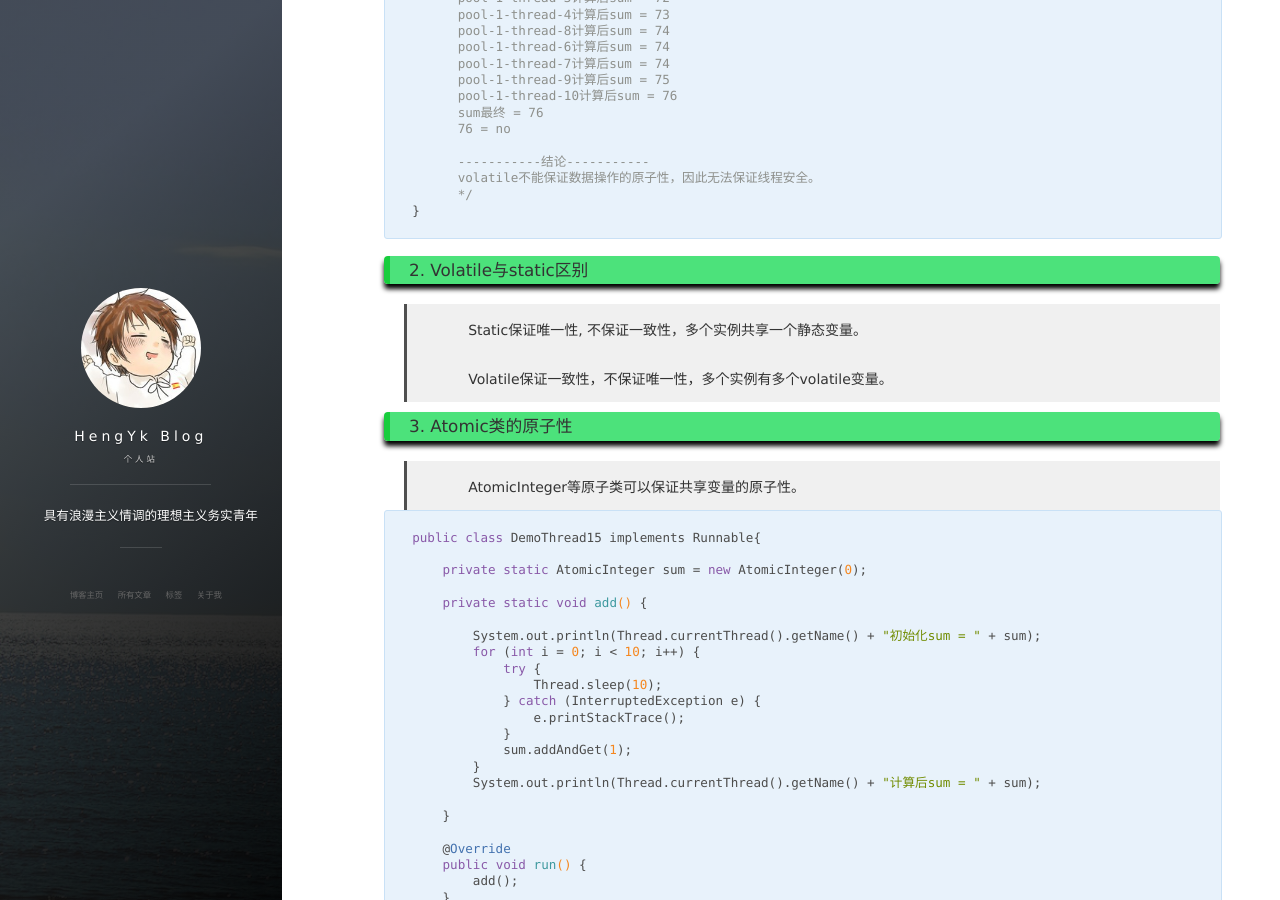
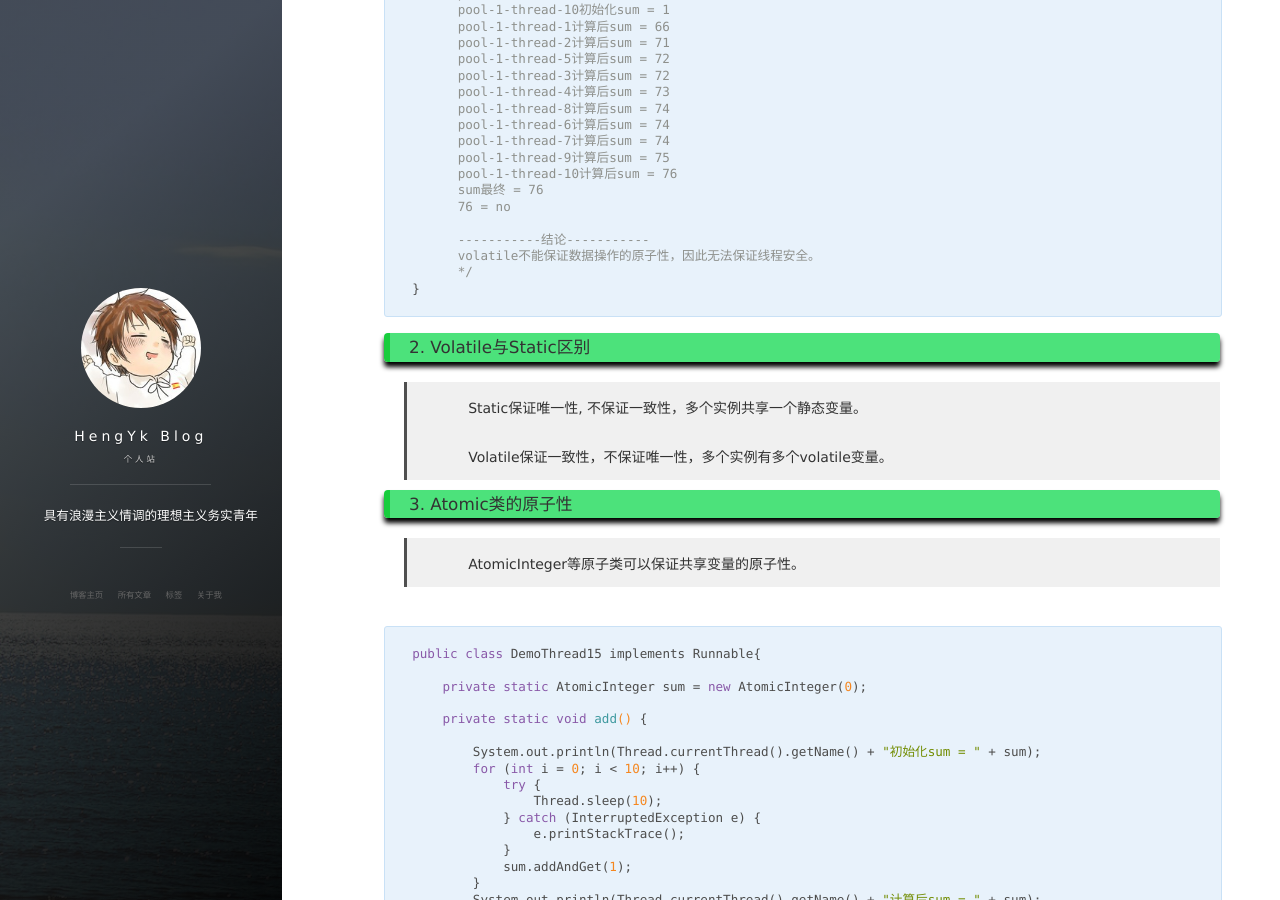
Before and after one commit to HengYk/hengyk.github.io, a Jekyll site: the page built from _posts/2018-11-05-JAVA并发编程（进阶篇）.md, in a window 1280 px wide and 900 px high, scrolled down 3472 px. Built offline with Jekyll 4.4.1, drawn with Linux system fonts in a browser that asks for light colours; nearby versions of some CDN libraries; comment, search, counter and statistics services are not loaded.

Commit message:
Commit modified

````diff
--- a/_posts/2018-11-05-JAVA并发编程（进阶篇）.md
+++ b/_posts/2018-11-05-JAVA并发编程（进阶篇）.md
@@ -11,6 +11,8 @@
 ### 1. Volatile关键字
 
 > &nbsp;&nbsp;&nbsp;&nbsp;&nbsp;&nbsp;&nbsp;作用：强制线程到共享内存中读取数据，而不从线程的工作内存中读取，从而使变量在多个线程间可见。
+
+<br/>
 
 ```
 public class DemoThread13 {
@@ -112,6 +114,8 @@
 ```
 
 > &nbsp;&nbsp;&nbsp;&nbsp;&nbsp;&nbsp;&nbsp;不足：volatile无法保证原子性，volatile属于轻量级的同步，性能比synchronized强很多（不加锁），但是只保证线程间的可见性，并不能替代synchronized的同步功能，netty框架中大量使用了volatile。
+
+<br/>
 
 ```
 public class DemoThread14 implements Runnable {
@@ -220,7 +224,7 @@
 }
 ```
 
-### 2. Volatile与static区别
+### 2. Volatile与Static区别
 
 > &nbsp;&nbsp;&nbsp;&nbsp;&nbsp;&nbsp;&nbsp;Static保证唯一性, 不保证一致性，多个实例共享一个静态变量。
 
@@ -229,6 +233,8 @@
 ### 3. Atomic类的原子性
 
 > &nbsp;&nbsp;&nbsp;&nbsp;&nbsp;&nbsp;&nbsp;AtomicInteger等原子类可以保证共享变量的原子性。
+
+<br/>
 
 ```
 public class DemoThread15 implements Runnable{
@@ -315,6 +321,8 @@
 
 > &nbsp;&nbsp;&nbsp;&nbsp;&nbsp;&nbsp;&nbsp;Atomic类不能保证成员方法的原子性。
 
+<br/>
+
 ```
 public class DemoThread16 implements Runnable {
 
@@ -388,6 +396,8 @@
 
 > &nbsp;&nbsp;&nbsp;&nbsp;&nbsp;&nbsp;&nbsp;使用ThreadLocal维护变量时，ThreadLocal为每个使用该变量的线程提供独立的变量副本，所以每一个线程都可以独立地改变自己的副本，而不会影响其它线程所对应的副本。
 
+<br/>
+
 ```
 public class DemoThread21 {
 
@@ -445,6 +455,8 @@
 ### 5. 同步类容器
 
 > &nbsp;&nbsp;&nbsp;&nbsp;&nbsp;&nbsp;&nbsp;Vector、HashTable等古老的并发容器，都是使用Collections.synchronizedXXX等工厂方法创建的，并发状态下只能有一个线程访问容器对象，性能很低。
+
+<br/>
 
 ```
 public class DemoThread26 implements Runnable{
@@ -515,6 +527,8 @@
 > &nbsp;&nbsp;&nbsp;&nbsp;&nbsp;&nbsp;&nbsp;【JDK5.0】之后提供了多种并发类容器可以替代同步类容器，提升性能、吞吐量。ConcurrentHashMap替代HashMap、HashTable；ConcurrentSkipListMap替代TreeMap。
 
 > &nbsp;&nbsp;&nbsp;&nbsp;&nbsp;&nbsp;&nbsp;ConcurrentHashMap将hash表分为`16个segment`，每个segment单独进行锁控制，从而减小了锁的粒度，提升了性能。
+
+<br/>
 
 ```
 public class DemoThread27 {
@@ -701,6 +715,8 @@
 
 > &nbsp;&nbsp;&nbsp;&nbsp;&nbsp;&nbsp;&nbsp;Copy On Write容器,简称COW；写时复制容器，向容器中添加元素时，先将容器Copy出一个新容器，然后将元素添加到新容器中，再将原容器的引用指向新容器。并发读的时候不需要锁定容器，因为原容器没有变化，使用的是一种读写分离的思想。但是由于每次更新都会复制新容器，所以如果数据量较大，并且更新操作频繁则对内存消耗很高，建议在高并发读的场景下使用。`CopyOnWriteArraySet`是基于`CopyOnWriteArrayList`实现的，其唯一的不同是在add时调用的是CopyOnWriteArrayList的addIfAbsent方法, adIfAbsent方法同样采用锁保护，并创建一个新的大小+1的Object数组。遍历当前Object数组，如Object数组中已有了当前元素，则直接返回，如果没有则放入Object数组的尾部，并返回。`从以上分析可见，CopyOnWriteArraySet在add时每次都要进行数组的遍历，因此其性能会低于CopyOnWriteArrayList。`
 
+<br/>
+
 ```
 public class DemoThread28 {
 
@@ -749,6 +765,8 @@
 
 > &nbsp;&nbsp;&nbsp;&nbsp;&nbsp;&nbsp;&nbsp;`ConcurrentLinkedQueue无阻塞、无锁、高性能、无界、线程安全，性能优于BlockingQueue、不允许null值`。
 
+<br/>
+
 ```
 public class DemoThread29 {
 
@@ -786,6 +804,8 @@
 * a)	ArrayBlockingQueue
 
 > &nbsp;&nbsp;&nbsp;&nbsp;&nbsp;&nbsp;&nbsp;基于数组实现的阻塞有界队列、创建时可指定长度，内部实现维护了一个`定长数组`用于缓存数据，内部没有采用读写分离，写入和读取数据不能同时进行，不允许null值。
+
+<br/>
 
 ```
 public class DemoThread30 {
@@ -915,6 +935,8 @@
 
 > &nbsp;&nbsp;&nbsp;&nbsp;&nbsp;&nbsp;&nbsp;基于`链表`的阻塞队列，内部维护一个链表存储缓存数据，支持写入和读取的并发操作，创建时可指定长度也可以不指定，不指定时代表无界队列，不允许null值。
 
+<br/>
+
 ```
 public class DemoThread31 {
 
@@ -1043,6 +1065,8 @@
 
 > &nbsp;&nbsp;&nbsp;&nbsp;&nbsp;&nbsp;&nbsp;`没有任何容量`，必须先有线程先从队列中take，才能向queue中add数据，否则会抛出队列已满的异常。不能使用peek方法取数据，此方法底层没有实现，会直接返回null。
 
+<br/>
+
 ```
 public class DemoThread32 {
 
@@ -1153,6 +1177,8 @@
 * d) PriorityBlockingQueue
 
 > &nbsp;&nbsp;&nbsp;&nbsp;&nbsp;&nbsp;&nbsp;一个无界阻塞队列，默认初始化长度11，也可以手动指定，但是队列会自动扩容。资源被耗尽时导致OutOfMemoryError。不允许使用null元素。不允许插入不可比较的对象（导致抛出ClassCastException）, `加入的对象实现Comparable接口`。
+
+<br/>
 
 ```
 class Demo implements Comparable<Demo> {
@@ -1312,6 +1338,8 @@
 
 > &nbsp;&nbsp;&nbsp;&nbsp;&nbsp;&nbsp;&nbsp;DelayQueue：Delayed元素的一个无界阻塞队列，只有在延迟期满时才能从中提取元素。该队列的头部是延迟期满后保存时间最长的Delayed元素。如果延迟都还没有期满，则队列没有头部，并且poll将返回null。当一个元素的getDelay(TimeUnit.NANOSECONDS)方法返回一个小于等于0的值时，将发生到期。即使无法使用take或poll移除未到期的元素，也不会将这些元素作为正常元素对待。例如，size方法同时返回到期和未到期元素的计数。此队列不允许使用null元素。`内部元素需实现Delayed接口`。
 
+<br/>
+
 ```
 class User implements Delayed {
 
````
